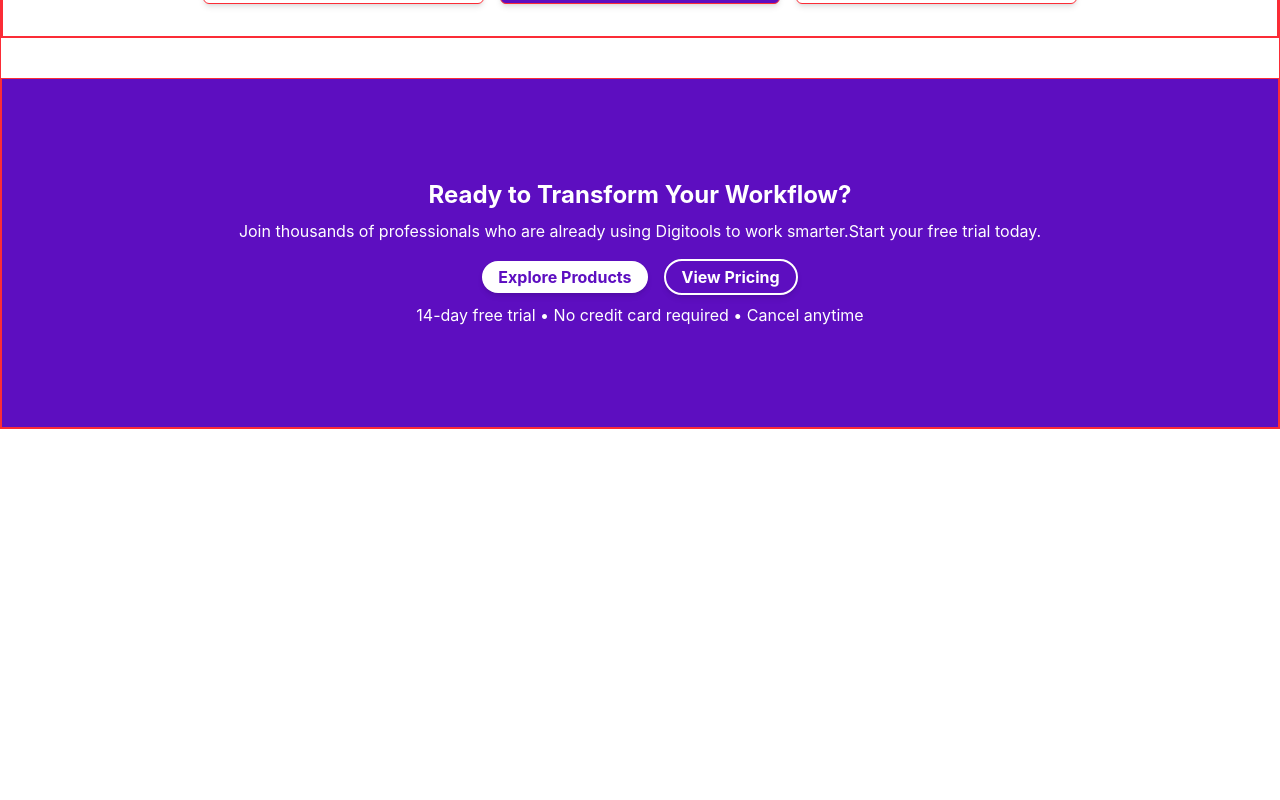
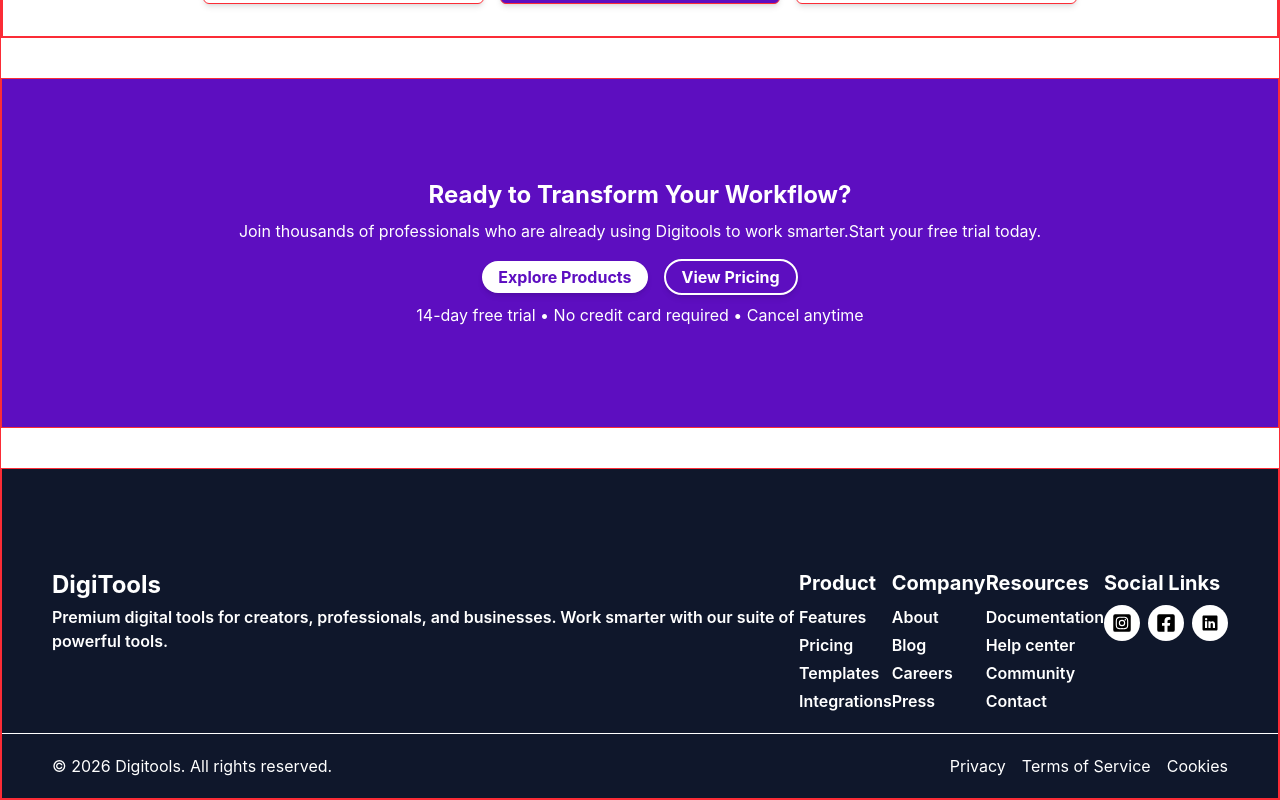
Before and after one commit to aburayhankobir013-stack/Batch-13-Assignment-06, a React (Vite) app: page / in a window 1280 px wide. Shown: the part 1701-2501 px from the top of the page. Before the commit the page ends 2130 px from the top, so only its background shows below. Built offline with nearby package versions, Linux system fonts and the light colour scheme.

Commit message:
Footer component included

```diff
--- a/src/App.jsx
+++ b/src/App.jsx
@@ -4,6 +4,7 @@
 import GetStarted from "./components/GetStarted";
 import TransparentPricing from "./components/TransparentPricing";
 import CtaCard from "./components/CtaCard";
+import Footer from "./components/Footer";
 
 export default function App(){
   return(
@@ -14,6 +15,7 @@
       <GetStarted />
       <TransparentPricing />
       <CtaCard />
+      <Footer />
     </div>
   );
 }
--- /dev/null
+++ b/src/components/Footer.jsx
@@ -0,0 +1,74 @@
+import { FaInstagramSquare } from "react-icons/fa";
+import { FaFacebookSquare } from "react-icons/fa";
+import { IoLogoLinkedin } from "react-icons/io";
+export default function Footer(){
+  return(
+    // Footer container
+    <div className="container mx-auto flex flex-col gap-5 border border-red-500 bg-slate-900 text-white pb-5">
+      <div className="flex justify-between pt-25 px-12.5">
+        <div className="flex flex-col gap-1">
+          <h1 className="text-2xl font-bold text-white">
+            DigiTools
+          </h1>
+          <p className="font-semibold">
+            Premium digital tools for creators, professionals, and businesses. Work smarter with our suite of powerful tools.
+          </p>
+        </div>
+        <div className="flex flex-col gap-2">
+          <h1 className="text-xl font-bold">
+            Product
+          </h1>
+          <ul className="flex flex-col gap-1 font-semibold">
+            <li>Features</li>
+            <li>Pricing</li>
+            <li>Templates</li>
+            <li>Integrations</li>
+          </ul>
+        </div>
+        <div className="flex flex-col gap-2">
+          <h1 className="text-xl font-bold">
+            Company
+          </h1>
+          <ul className="flex flex-col gap-1 font-semibold">
+            <li>About</li>
+            <li>Blog</li>
+            <li>Careers</li>
+            <li>Press</li>
+          </ul>
+        </div>
+        <div className="flex flex-col gap-2">
+          <h1 className="text-xl font-bold">
+            Resources
+          </h1>
+          <ul className="flex flex-col gap-1 font-semibold">
+            <li>Documentation</li>
+            <li>Help center</li>
+            <li>Community</li>
+            <li>Contact</li>
+          </ul>
+        </div>
+        <div className="flex flex-col gap-2">
+          <h1 className="text-xl font-bold">
+            Social Links
+          </h1>
+          <ul className="flex items-center gap-2">
+            <li className="size-9 flex justify-center items-center rounded-full bg-white text-black text-xl"><FaInstagramSquare /></li>
+            <li className="size-9 flex justify-center items-center rounded-full bg-white text-black text-xl"><FaFacebookSquare /></li>
+            <li className="size-9 flex justify-center items-center rounded-full bg-white text-black text-xl"><IoLogoLinkedin /></li>
+          </ul>
+        </div>
+      </div>
+      <hr />
+      <div className="flex items-center justify-between px-12.5">
+        <p>
+          © 2026 Digitools. All rights reserved.
+        </p>
+        <ul className="flex items-center gap-4">
+          <li>Privacy</li>
+          <li>Terms of Service</li>
+          <li>Cookies</li>
+        </ul>
+      </div>
+    </div>
+  );
+}
```
